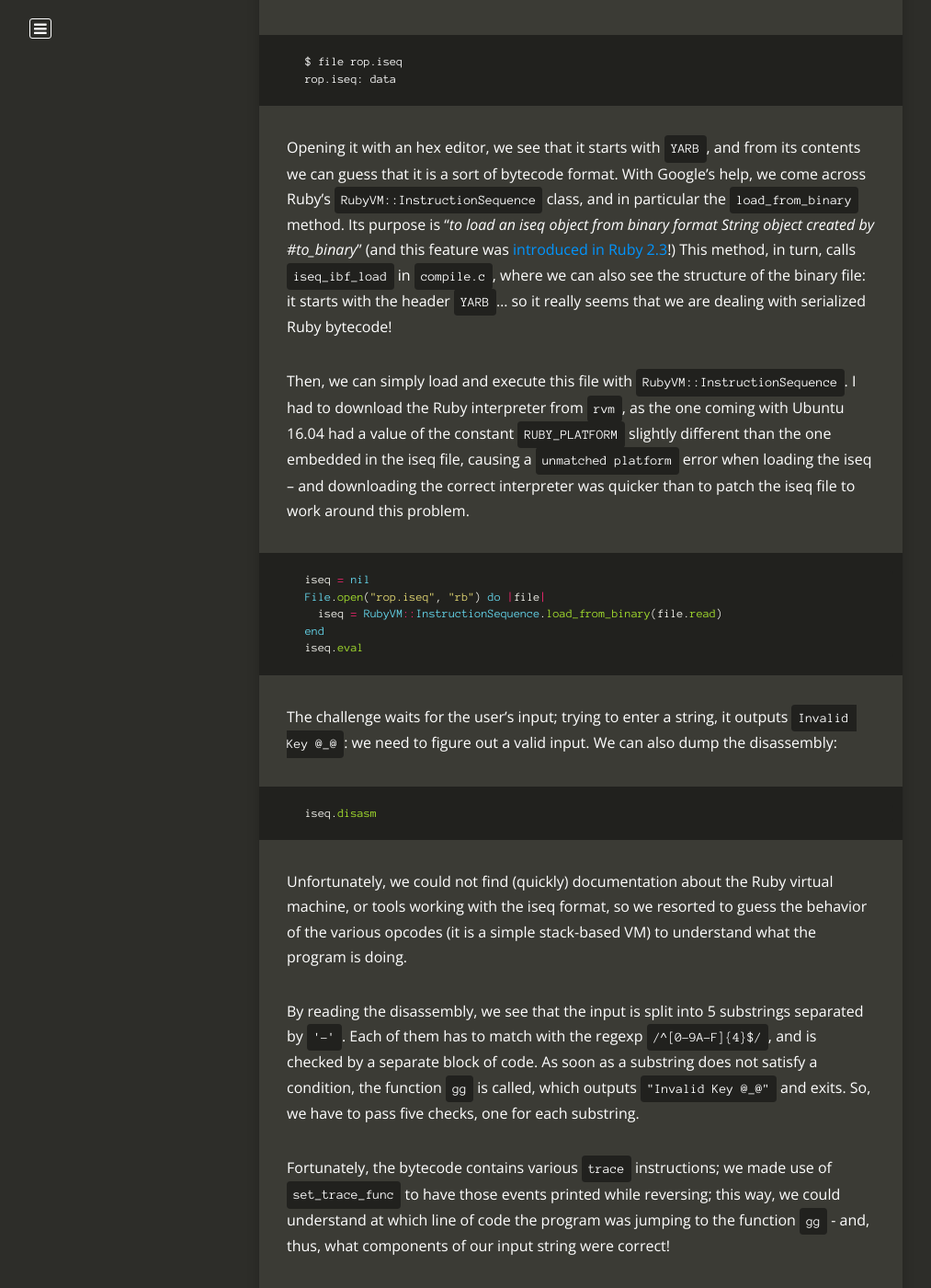
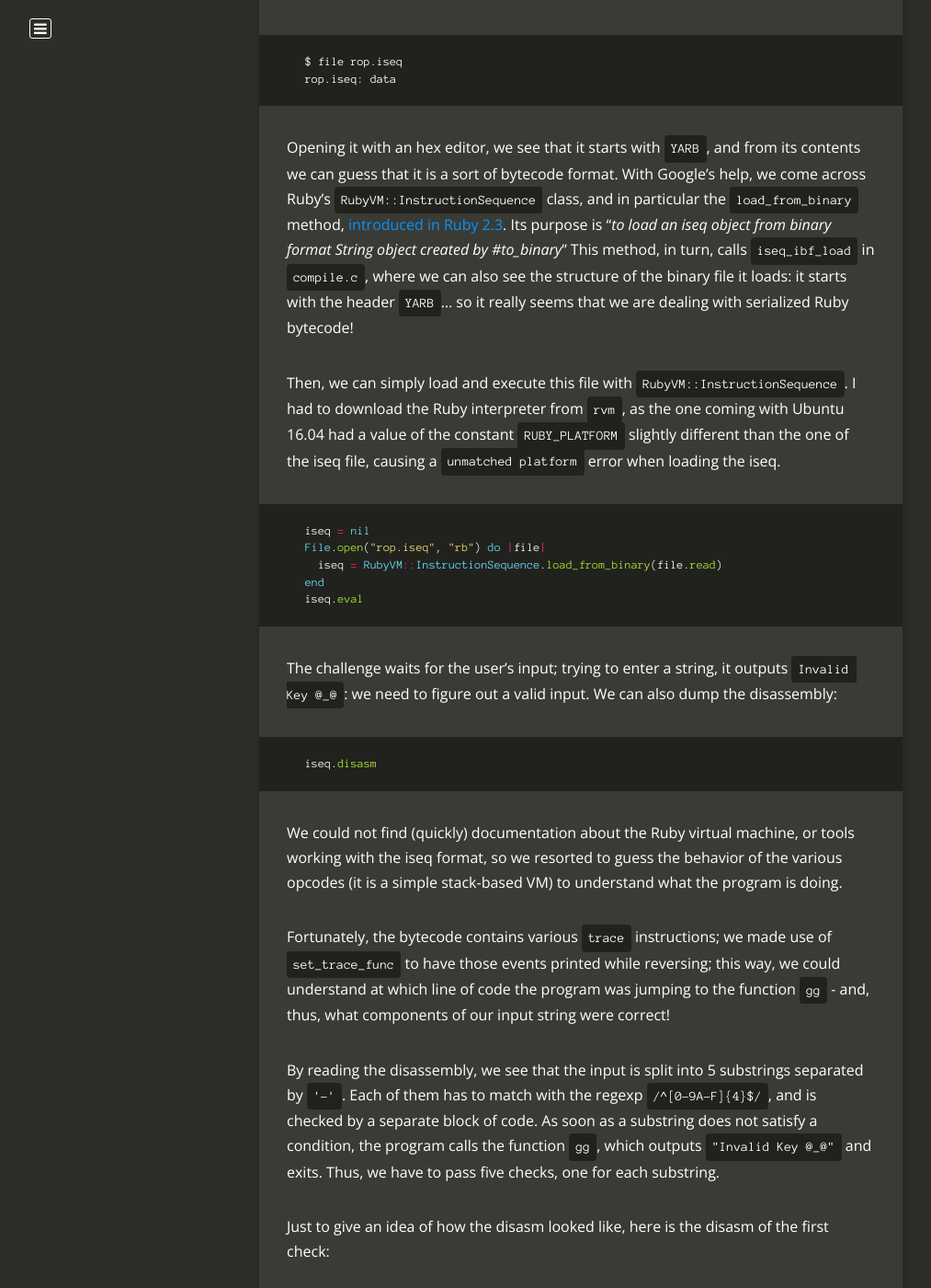
Before and after one commit to TowerofHanoi/towerofhanoi.github.io, a Jekyll site: the page built from _posts/2016-10-10-ROP.md, in a window 1280 px wide and 1400 px high, scrolled down 470 px. Shown: the whole window at 92% size, without its empty margins (8-1021 px from the left). Built offline with Jekyll 4.4.1, drawn with Linux system fonts in a browser that asks for light colours; nearby versions of some CDN libraries; comment, search, counter and statistics services are not loaded; some of the changed text lies outside the part shown.

Commit message:
Last fixes

```diff
--- a/_posts/2016-10-10-ROP.md
+++ b/_posts/2016-10-10-ROP.md
@@ -23,14 +23,19 @@
 Opening it with an hex editor, we see that it starts with `YARB`, and from its
 contents we can guess that it is a sort of bytecode format. With Google's help,
 we come across Ruby's `RubyVM::InstructionSequence` class, and in particular
-the `load_from_binary` method. Its purpose is "*to load an iseq object from
-binary format String object created by #to_binary*"
-(and this feature was [introduced in Ruby 2.3](https://bugs.ruby-lang.org/issues/11788)!)
+the `load_from_binary` method, [introduced in Ruby 2.3](https://bugs.ruby-lang.org/issues/11788).
+Its purpose is "*to load an iseq object from binary format String object
+created by #to_binary*"
 This method, in turn, calls `iseq_ibf_load` in `compile.c`, where we can also
-see the structure of the binary file: it starts with the header `YARB`... so it
-really seems that we are dealing with serialized Ruby bytecode!
+see the structure of the binary file it loads: it starts with the header
+`YARB`... so it really seems that we are dealing with serialized Ruby bytecode!
 
-Then, we can simply load and execute this file with `RubyVM::InstructionSequence`. I had to download the Ruby interpreter from `rvm`, as the one coming with Ubuntu 16.04 had a value of the constant `RUBY_PLATFORM` slightly different than the one embedded in the iseq file, causing a `unmatched platform` error when loading the iseq -- and downloading the correct interpreter was quicker than to patch the iseq file to work around this problem.
+Then, we can simply load and execute this file with
+`RubyVM::InstructionSequence`.
+I had to download the Ruby interpreter from `rvm`, as the one coming with
+Ubuntu 16.04 had a value of the constant `RUBY_PLATFORM` slightly different
+than the one of the iseq file, causing a `unmatched platform` error when
+loading the iseq.
 
 {% highlight ruby %}
 iseq = nil
@@ -40,28 +45,30 @@
 iseq.eval
 {% endhighlight %}
 
-The challenge waits for the user's input; trying to enter a string, it outputs `Invalid Key @_@`: we need to figure out a valid input. We can also dump the disassembly:
+The challenge waits for the user's input; trying to enter a string, it outputs
+`Invalid Key @_@`: we need to figure out a valid input. We can also dump the
+disassembly:
 
 {% highlight ruby %}
 iseq.disasm
 {% endhighlight %}
 
-Unfortunately, we could not find (quickly) documentation about the Ruby virtual
+We could not find (quickly) documentation about the Ruby virtual
 machine, or tools working with the iseq format, so we resorted to guess the
 behavior of the various opcodes (it is a simple stack-based VM) to understand
 what the program is doing.
-
-By reading the disassembly, we see that the input is split into 5 substrings
-separated by `'-'`. Each of them has to match with the regexp
-`/^[0-9A-F]{4}$/`, and is checked by a separate block of code. As soon as a
-substring does not satisfy a condition, the function `gg` is called, which
-outputs `"Invalid Key @_@"` and exits. So, we have to pass five checks, one for
-each substring.
 
 Fortunately, the bytecode contains various `trace` instructions; we made use of
 `set_trace_func` to have those events printed while reversing; this way, we
 could understand at which line of code the program was jumping to the function
 `gg` - and, thus, what components of our input string were correct!
+
+By reading the disassembly, we see that the input is split into 5 substrings
+separated by `'-'`. Each of them has to match with the regexp
+`/^[0-9A-F]{4}$/`, and is checked by a separate block of code. As soon as a
+substring does not satisfy a condition, the program calls the function `gg`,
+which outputs `"Invalid Key @_@"` and exits. Thus, we have to pass five checks,
+one for each substring.
 
 Just to give an idea of how the disasm looked like, here is the disasm of the
 first check:
@@ -100,8 +107,8 @@
 
 Passing the two checks was trivial.
 For the third check, instead of thinking about whether it was possible to
-invert `f`, we leverage the fact that the input space is very small (four digit
-hex numbers), so we resorted to bruteforce:
+invert `f`, we considered that the input space is very small (four digit hex
+numbers), and we resorted to bruteforce:
 {% highlight python %}
 def f(a, b, m):
     s = 1
```
Also changed, not shown: other parts of _posts/2016-10-10-ROP.md (+2 -2 lines).
